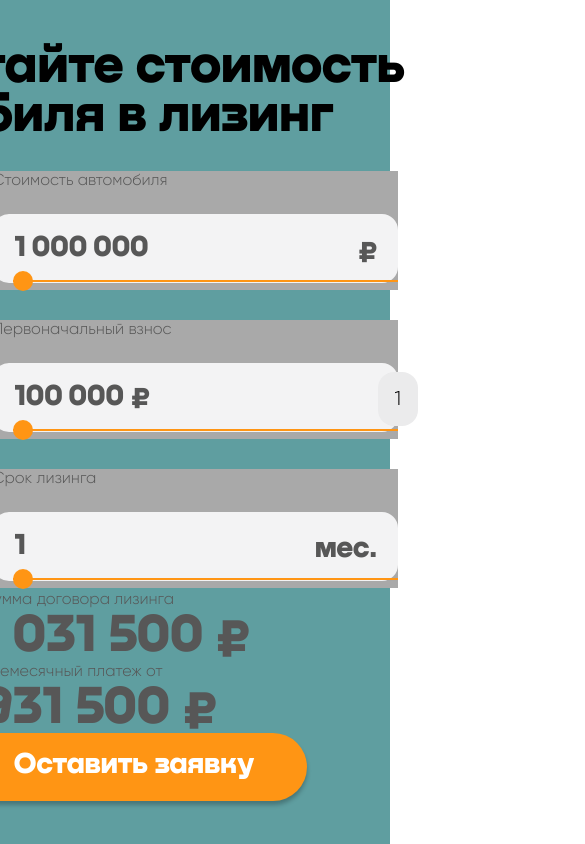
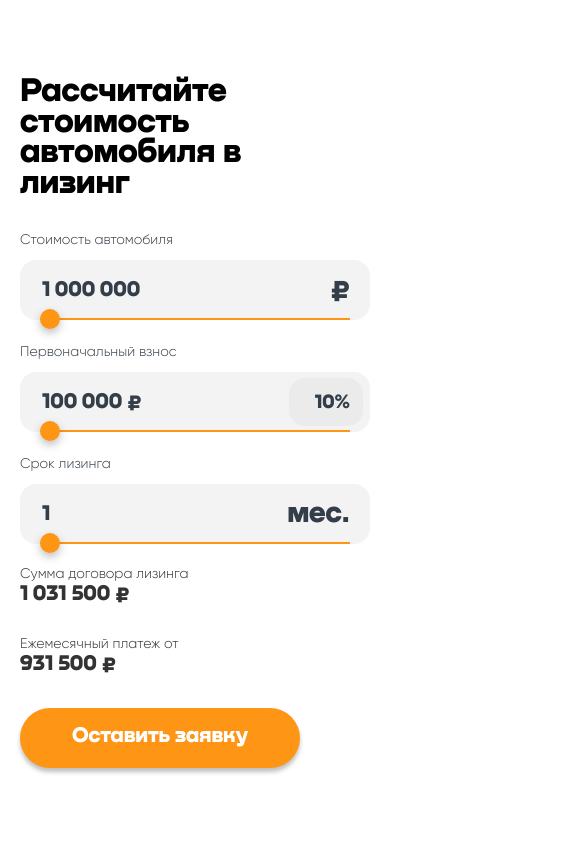
Before and after one commit to Traigel/Car-leasing-calculator, a React (Create React App) app: page / in a window 390 px wide. Shown: the whole page, 585 px wide, since content can reach past the window. Built offline with nearby package versions, Linux system fonts and the light colour scheme.

Commit message:
style: adaptive layout

```diff
--- a/src/app/App.module.scss
+++ b/src/app/App.module.scss
@@ -8,11 +8,30 @@
   }
 
   .app {
-    width: 100%;
+    width: 80%;
     margin: 0 auto;
-    background-color: cadetblue;
 
-    @media (max-width: 1440px) {
+    @media (max-width: 1699px) {
+      width: 90%;
+    }
+
+    @media (max-width: 1599px) {
+      width: 100%;
+      padding-left: 20px;
+      padding-right: 20px;
+    }
+
+    @media (max-width: 1439px) {
+      padding-left: 48px;
+      padding-right: 48px;
+    }
+
+    @media (max-width: 1023px) {
+      padding-left: 36px;
+      padding-right: 36px;
+    }
+
+    @media (max-width: 767px) {
       padding-left: 20px;
       padding-right: 20px;
     }
--- a/src/common/components/SuperInput/SuperInput.module.scss
+++ b/src/common/components/SuperInput/SuperInput.module.scss
@@ -5,46 +5,52 @@
   display: inline-block;
   width: 427px;
   height: 119px;
-  background-color: darkgray;
-  margin-top: 30px;
-
   flex: none;
   order: 0;
   flex-grow: 0;
 
-  margin-left: 20px;
-  margin-right: 20px;
+  @media (max-width: 1439px) {
+    width: 100%;
+    margin: 16px 0;
+  }
 
-  @media (max-width: 1440px) {
-    width: 100%;
-    margin-left: 0;
+  @media (max-width: 767px) {
+    margin: 8px 0;
+    height: 96px;
   }
 
   p:nth-child(1) {
     font-size: 16px;
     line-height: 20px;
     color: $secondColor;
+
+    @media (max-width: 767px) {
+      font-size: 14px;
+      line-height: 136%;
+      color: $miniColor;
+    }
   }
 
   input:nth-child(2) {
     position: relative;
     top: 23px;
-
     background: $bgInput;
     border: 2px solid $bgInput;
     border-radius: 16px;
-
-    width: 403px;
-    height: 58%;
-
+    width: 100%;
+    height: 68px;
     font-family: Nekst;
     font-size: 30px;
     line-height: 36px;
     color: $secondColor;
     padding-left: 20px;
 
-    @media (max-width: 1440px) {
-      width: 100%;
+    @media (max-width: 767px) {
+      height: 60px;
+      top: 10px;
+      color: $miniColor;
+      font-size: 22px;
+      line-height: 20px;
     }
 
     &:focus {
@@ -63,25 +69,30 @@
     position: absolute;
     text-align: right;
     display: inline-block;
-    left: 80%;
-    bottom: 21px;
+    right: 20px;
+    bottom: 24px;
     font-family: Nekst;
     font-size: 30px;
     line-height: 36px;
     color: $secondColor;
 
-    @media (max-width: 1440px) {
-      right: 20px;
-      left: 0;
+    @media (max-width: 767px) {
+      bottom: 19px;
+      color: $miniColor;
     }
   }
 
   .wrapper {
-    width: 385px;
+    width: 100%;
     position: relative;
     z-index: 5;
-    bottom: -8px;
-    left: 20px;
+    bottom: -9px;
+    padding-left: 20px;
+    padding-right: 20px;
+
+    @media (max-width: 767px) {
+      bottom: 4px;
+    }
 
     .slider {
       -webkit-appearance: none;
@@ -91,7 +102,7 @@
       outline: none;
       -webkit-transition: .2s;
       transition: opacity .2s;
-      margin: 12px 0px 5px 0px;
+      margin: 12px 0 5px 0;
       cursor: pointer;
 
       &:hover {
@@ -104,16 +115,13 @@
         height: 20px;
         border-radius: 100%;
         background: $bgElement;
+        filter: drop-shadow(0px 4px 4px rgba(0, 0, 0, 0.25));
       }
     }
 
   }
-
-
 }
-
 
 .disabled {
   opacity: 50%;
-  cursor: not-allowed;
 }
--- a/src/common/components/SuperInput/SuperInput.tsx
+++ b/src/common/components/SuperInput/SuperInput.tsx
@@ -1,7 +1,5 @@
 import React, {ChangeEvent, DetailedHTMLProps, InputHTMLAttributes, ReactNode, useEffect} from 'react'
-import Slider from "@mui/material/Slider";
 import styles from './SuperInput.module.scss'
-import {useDebounce} from "../../hooks/useDebounce";
 
 type DefaultInputPropsType = DetailedHTMLProps<InputHTMLAttributes<HTMLInputElement>, HTMLInputElement>
 
@@ -84,9 +82,6 @@ export const SuperInput = ({
                     disabled={disabled}
                 />
             </div>
-
-
         </div>
-
     )
 }
--- a/src/common/styles/Variablies.scss
+++ b/src/common/styles/Variablies.scss
@@ -1,12 +1,6 @@
 $basicColor: #111;
 $secondColor: #575757;
+$miniColor: #333E48;
 $color: #fff;
 $bgElement: #FF9514;
 $bgInput: #F3F3F4
-
-//@mixin container() {
-//  height: 70%;
-//  width: 80%;
-//  margin: 0 auto;
-//  display: flex;
-//}
--- a/src/features/Calculator/Calculator.module.scss
+++ b/src/features/Calculator/Calculator.module.scss
@@ -1,7 +1,6 @@
 @import '../../common/styles/Variablies';
 
 .calculatorBlock {
-
   min-height: 100vh;
   display: flex;
   align-items: center;
@@ -9,23 +8,39 @@
   flex-direction: column;
 
   .title {
+    width: 100%;
 
     h1 {
-      display: block;
-      width: 800px;
       font-family: Nekst;
       font-size: 54px;
       line-height: 90%;
+
+      @media (max-width: 1599px) {
+        width: 700px;
+      }
+      @media (max-width: 767px) {
+        width: 292px;
+        font-size: 34px;
+      }
     }
   }
 
+  .inputs {
+    width: 100%;
+    display: flex;
+    justify-content: space-between;
+    margin-top: 32px;
+    margin-bottom: 44px;
 
-  .inputs {
-    display: flex;
-    flex-direction: row;
+    @media (max-width: 1439px) {
+      flex-wrap: wrap;
+      margin-top: 28px;
+      margin-bottom: 21px;
+    }
 
-    @media (max-width: 1440px) {
-      flex-wrap: wrap;
+    @media (max-width: 767px) {
+      margin-top: 24px;
+      margin-bottom: 6px;
     }
 
     .percentagesLabel {
@@ -33,23 +48,30 @@
 
       .initialFeeLabel {
         position: absolute;
+        left: -61px;
+        font-family: Nekst;
         font-size: 20px;
         line-height: 120%;
+        text-align: right;
+        color: $secondColor;
         background: #EBEBEC;
         border-radius: 16px;
         padding: 15px 17px;
-        bottom: -20px;
-        width: 40px;
+        bottom: -19px;
+        width: 74px;
         border: none;
+
+        @media (max-width: 767px) {
+          padding: 12px 13px;
+          bottom: -20px;
+          color: $miniColor;
+        }
 
         &:focus {
           outline: none;
           background-color: $color;
-
         }
       }
-
-
     }
 
     .secondInput {
@@ -57,28 +79,43 @@
         background-color: $bgInput;
       }
     }
-
-    .currencyLabel {
-      left: 90%;
-
-      @media (max-width: 1440px) {
-        //left: 95%;
-      }
-    }
   }
 
   .info {
+    width: 100%;
+    display: flex;
+    justify-content: space-between;
+    flex-wrap: wrap;
+
+    @media (max-width: 1439px) {
+      justify-content: left;
+    }
+
     div {
       display: inline-block;
       width: 427px;
 
-      margin-left: 20px;
-      margin-right: 20px;
+      @media (max-width: 1023px) {
+        width: 300px;
+      }
+
+      @media (max-width: 767px) {
+        width: 100%;
+      }
 
       p {
         font-size: 16px;
         line-height: 150%;
         color: $secondColor;
+
+        @media (max-width: 1439px) {
+          color: #333333;
+        }
+
+        @media (max-width: 767px) {
+          font-size: 14px;
+          line-height: 136%;
+        }
       }
 
       span {
@@ -86,8 +123,44 @@
         font-size: 54px;
         line-height: 90%;
         color: $secondColor;
+
+        @media (max-width: 1439px) {
+          color: #333333;
+        }
+
+        @media (max-width: 767px) {
+          font-size: 22px;
+          line-height: 20px;
+        }
+
       }
     }
 
+    div:nth-child(2) {
+
+      @media (max-width: 1439px) {
+        margin-left: 70px;
+        width: 300px;
+      }
+
+      @media (max-width: 1023px) {
+        margin-left: 50px;
+      }
+
+      @media (max-width: 767px) {
+        margin-left: 0;
+        margin-top: 29px;
+      }
+    }
+
+    .buttonBlock {
+      @media (max-width: 1439px) {
+        width: 100%;
+        margin-top: 44px;
+      }
+      @media (max-width: 767px) {
+        margin-top: 32px;
+      }
+    }
   }
 }
--- a/src/features/Calculator/Calculator.tsx
+++ b/src/features/Calculator/Calculator.tsx
@@ -49,13 +49,13 @@ export const Calculator = () => {
                 <SuperInput
                     title={'Стоимость автомобиля'}
                     label={'₽'}
-                    classNameLabel={styles.currencyLabel}
                     value={price}
                     valueInput={price}
                     onChangeValue={onChangePriceHandler}
                     onChangeValueInput={onChangePriceHandler}
                     min={1000000}
                     max={6000000}
+
                 />
                 <SuperInput
                     title={'Первоначальный взнос'}
@@ -95,7 +95,10 @@ export const Calculator = () => {
                     <p>Ежемесячный платеж от</p>
                     <span>{finalMonthPay + ' ₽'}</span>
                 </div>
-                <SuperButton>Оставить заявку</SuperButton>
+                <div className={styles.buttonBlock}>
+                    <SuperButton>Оставить заявку</SuperButton>
+                </div>
+
             </div>
         </div>
     )
```
Also changed, not shown: src/common/components/SuperButton/SuperButton.module.scss (+3 -10 lines), 2 other files (tests, documents, lock files or other folders).
